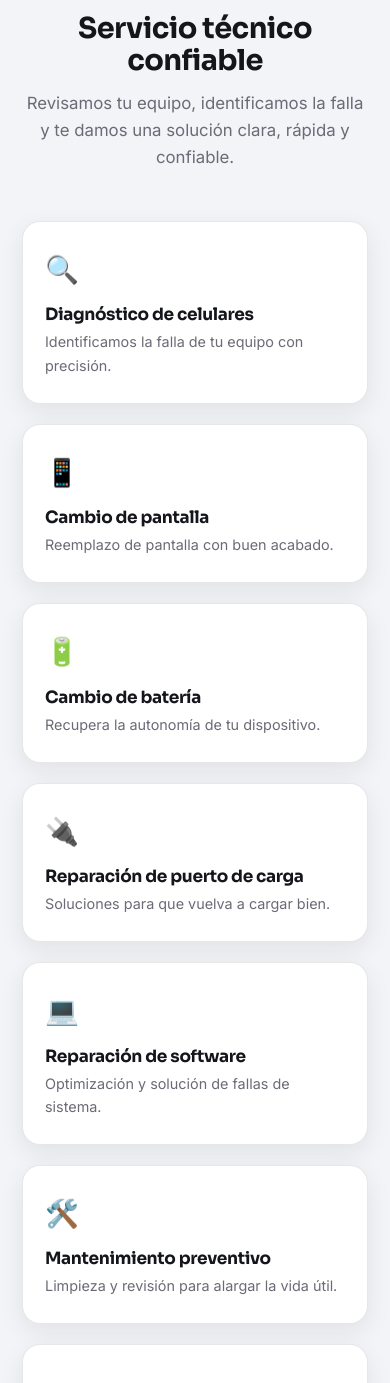
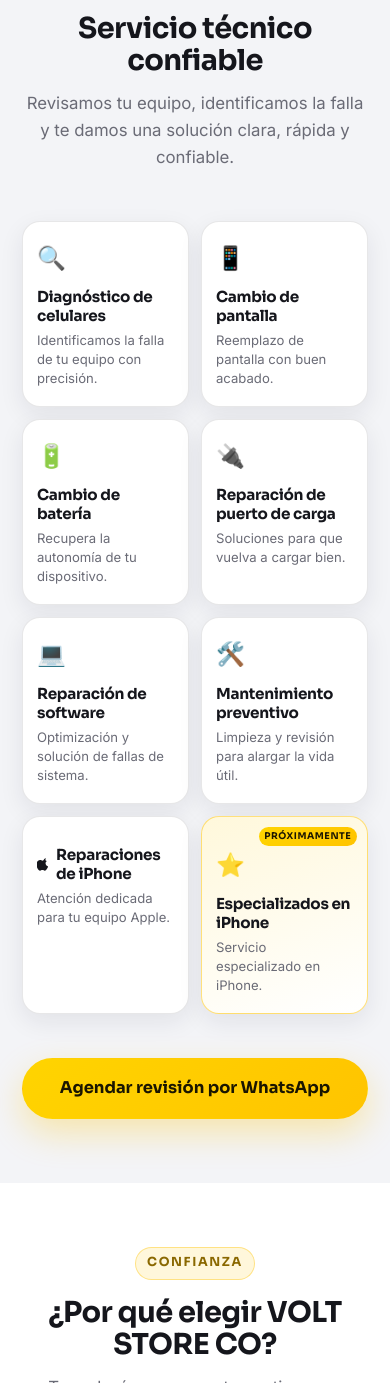
Before and after one commit to DEIV0510/volt, a PHP site: page / in a window 390 px wide. Shown: the part 5117-6500 px from the top of the page. Run offline with PHP 8.4, Linux system fonts and the light colour scheme.

Commit message:
Servicio tecnico: 2 columnas en celular con tarjetas compactas
La grilla de 8 servicios pasa de 1 a 2 columnas en movil (2x4 sin huecos); tarjetas mas compactas (padding/icono/tipografia) y ajuste del badge PROXIMAMENTE.

Co-Authored-By: Claude Opus 4.8 <noreply@anthropic.com>

```diff
--- a/styles.css
+++ b/styles.css
@@ -500,7 +500,13 @@ section{position:relative}
   .card--cta .card__icon{width:46px;height:46px;margin-bottom:10px}
   .card--cta h3{font-size:1rem}
   .card--cta .btn{width:100%;font-size:.8rem;padding:.7em .5em}
-  .service__grid{grid-template-columns:1fr}
+  .service__grid{grid-template-columns:repeat(2,1fr);gap:12px}
+  .srv{padding:18px 14px}
+  .srv__ic{font-size:1.45rem;margin-bottom:10px}
+  .srv h3{font-size:.95rem;line-height:1.25}
+  .srv p{font-size:.82rem;line-height:1.45}
+  .srv--soon{padding-top:30px}
+  .soon{font-size:.58rem;top:10px;right:10px}
   .benefits__grid{grid-template-columns:1fr}
   .catalog__track{gap:14px}
   .model{flex:0 0 calc((100% - 14px)/2)}
```
